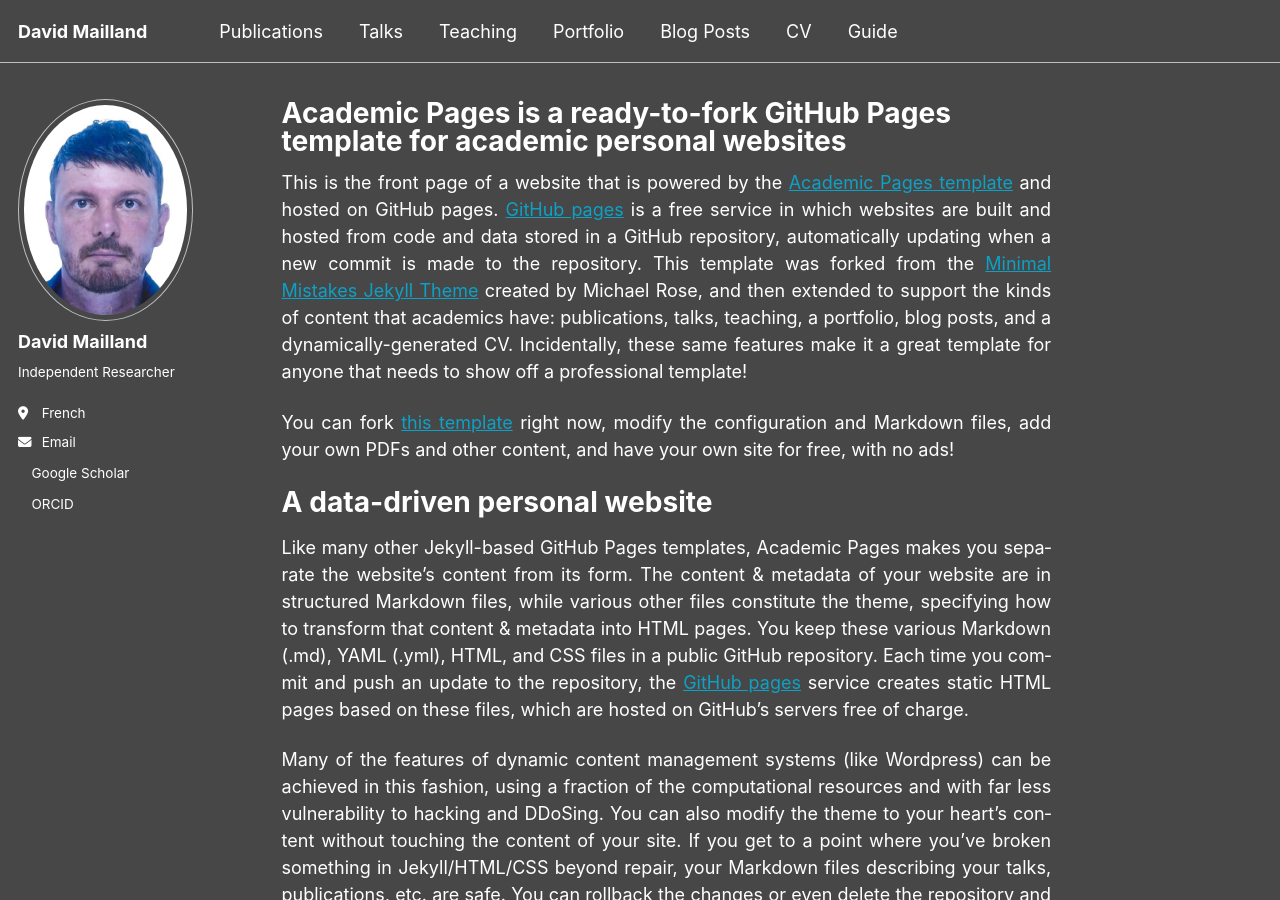
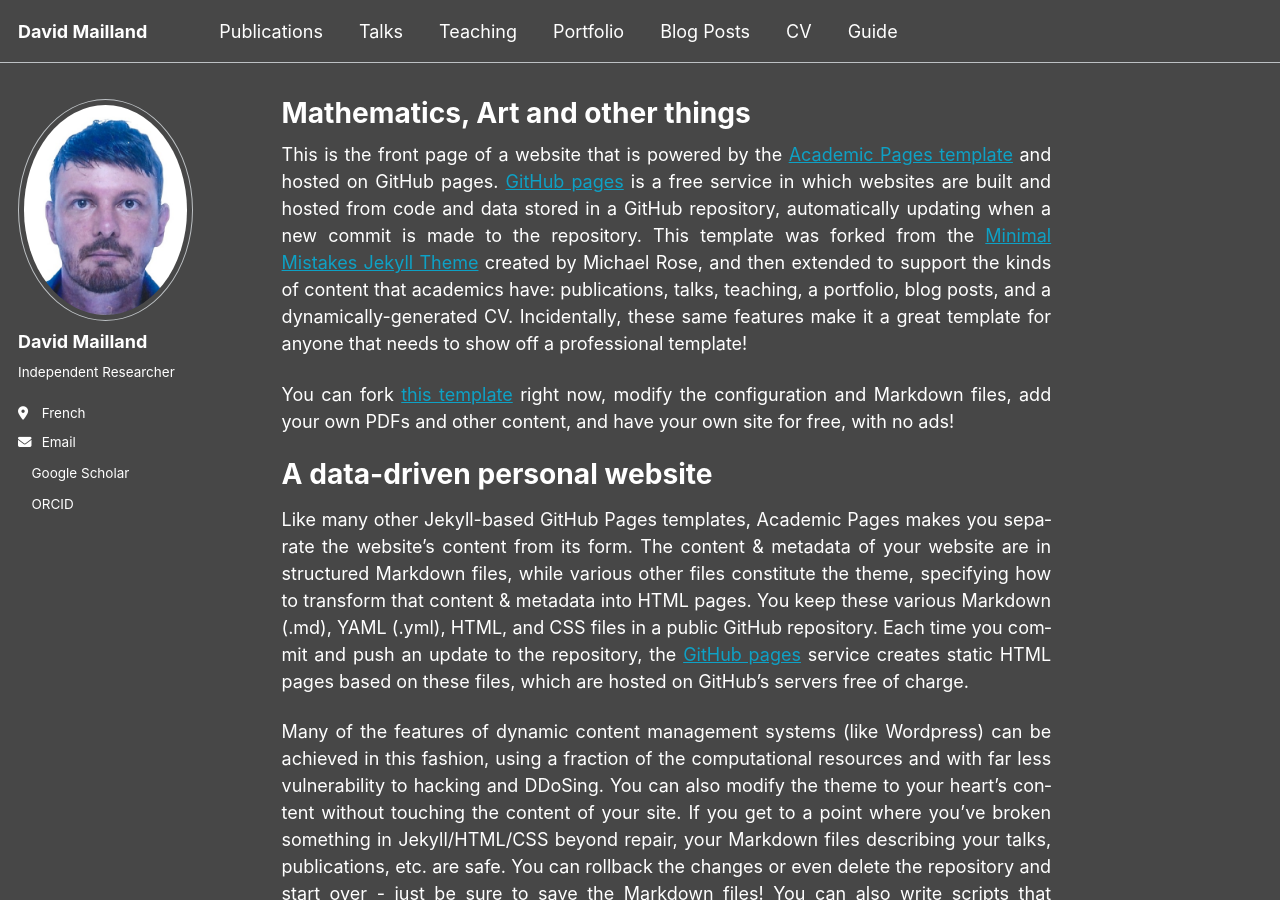
Before and after one commit to davidmailland/davidmailland.github.io, a Jekyll site: the page built from _pages/about.md, in a window 1280 px wide and 900 px high. Built offline with Jekyll 4.4.1, drawn with Linux system fonts in a browser that asks for light colours; some web fonts are replaced; a script bundle is joined from its source files by our own code; library files that are not in the unit come from our copies; a style sheet for code colours, icons or effects is not loaded.

Commit message:
Update about.md

```diff
--- a/_pages/about.md
+++ b/_pages/about.md
@@ -1,12 +1,11 @@
 ---
 permalink: /
-title: "Academic Pages is a ready-to-fork GitHub Pages template for academic personal websites"
+title: "Mathematics, Art and other things"
 author_profile: true
 redirect_from:
   - /about/
   - /about.html
 ---
-
 This is the front page of a website that is powered by the [Academic Pages template](https://github.com/academicpages/academicpages.github.io) and hosted on GitHub pages. [GitHub pages](https://pages.github.com) is a free service in which websites are built and hosted from code and data stored in a GitHub repository, automatically updating when a new commit is made to the repository. This template was forked from the [Minimal Mistakes Jekyll Theme](https://mmistakes.github.io/minimal-mistakes/) created by Michael Rose, and then extended to support the kinds of content that academics have: publications, talks, teaching, a portfolio, blog posts, and a dynamically-generated CV. Incidentally, these same features make it a great template for anyone that needs to show off a professional template!
 
  You can fork [this template](https://github.com/academicpages/academicpages.github.io) right now, modify the configuration and Markdown files, add your own PDFs and other content, and have your own site for free, with no ads!
```
